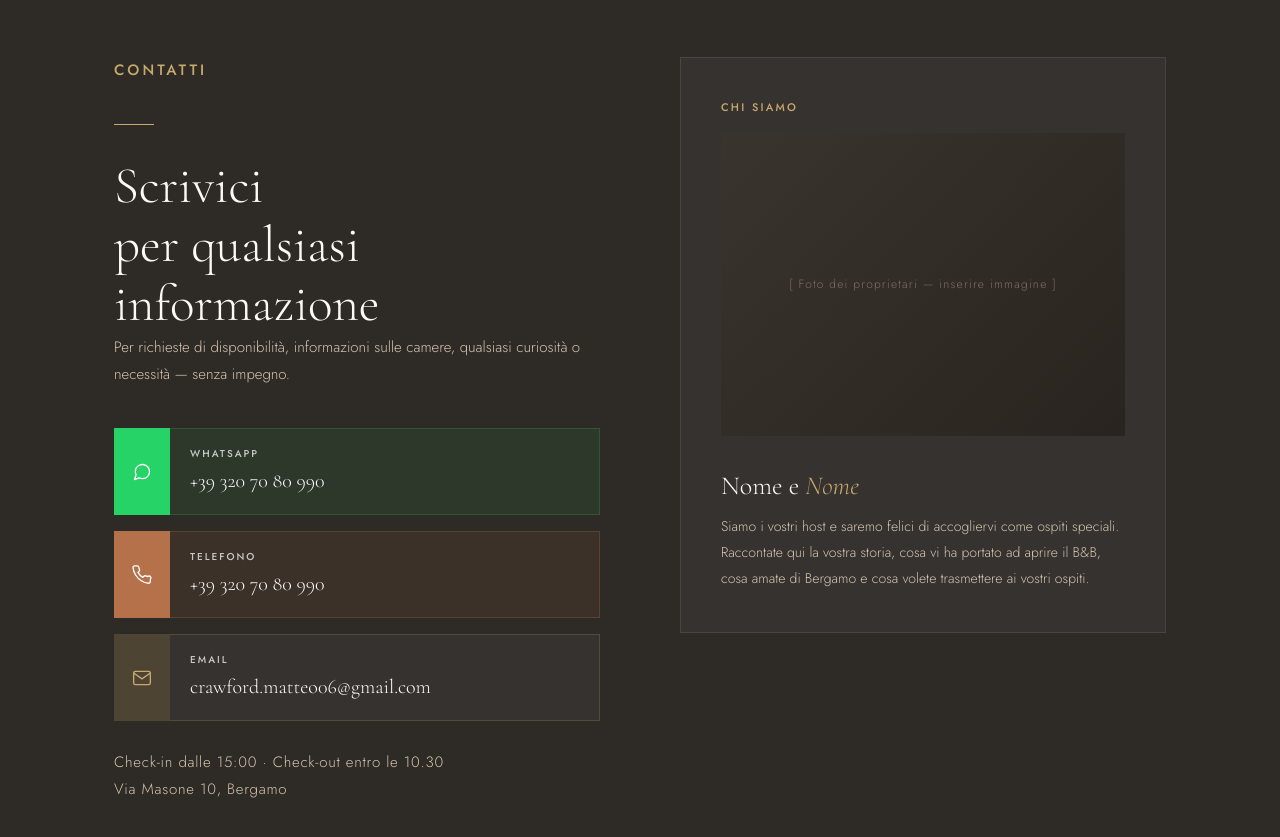
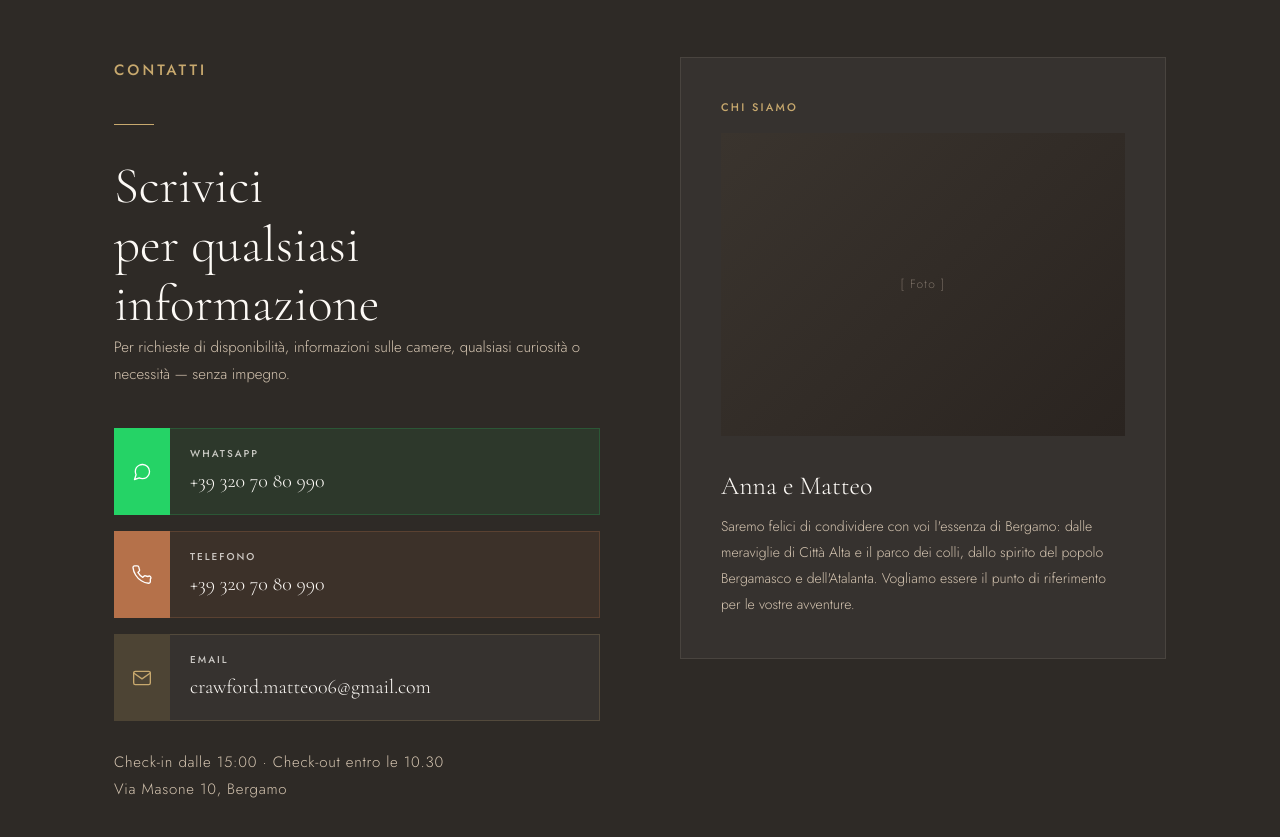
Before and after one commit to Skamasama/suiteanna, a plain HTML site: page index.html in a window 1280 px wide. Shown: the part 4260-5097 px from the top of the page. Drawn offline with nearby package versions, Linux system fonts and the light colour scheme.

Commit message:
Update owner photo label and description

```diff
--- a/index.html
+++ b/index.html
@@ -835,10 +835,10 @@
         <div class="chisiamo-card">
           <span class="label">Chi siamo</span>
           <div class="chisiamo-photo">
-            [ Foto dei proprietari — inserire immagine ]
+            [ Foto ]
           </div>
-          <h3 class="chisiamo-names">Nome e <em>Nome</em></h3>
-          <p class="chisiamo-text">Siamo i vostri host e saremo felici di accogliervi come ospiti speciali. Raccontate qui la vostra storia, cosa vi ha portato ad aprire il B&B, cosa amate di Bergamo e cosa volete trasmettere ai vostri ospiti.</p>
+          <h3 class="chisiamo-names">Anna e Matteo</h3>
+          <p class="chisiamo-text">Saremo felici di condividere con voi l'essenza di Bergamo: dalle meraviglie di Città Alta e il parco dei colli, dallo spirito del popolo Bergamasco e dell'Atalanta. Vogliamo essere il punto di riferimento per le vostre avventure.</p>
         </div>
 
       </div>
```
